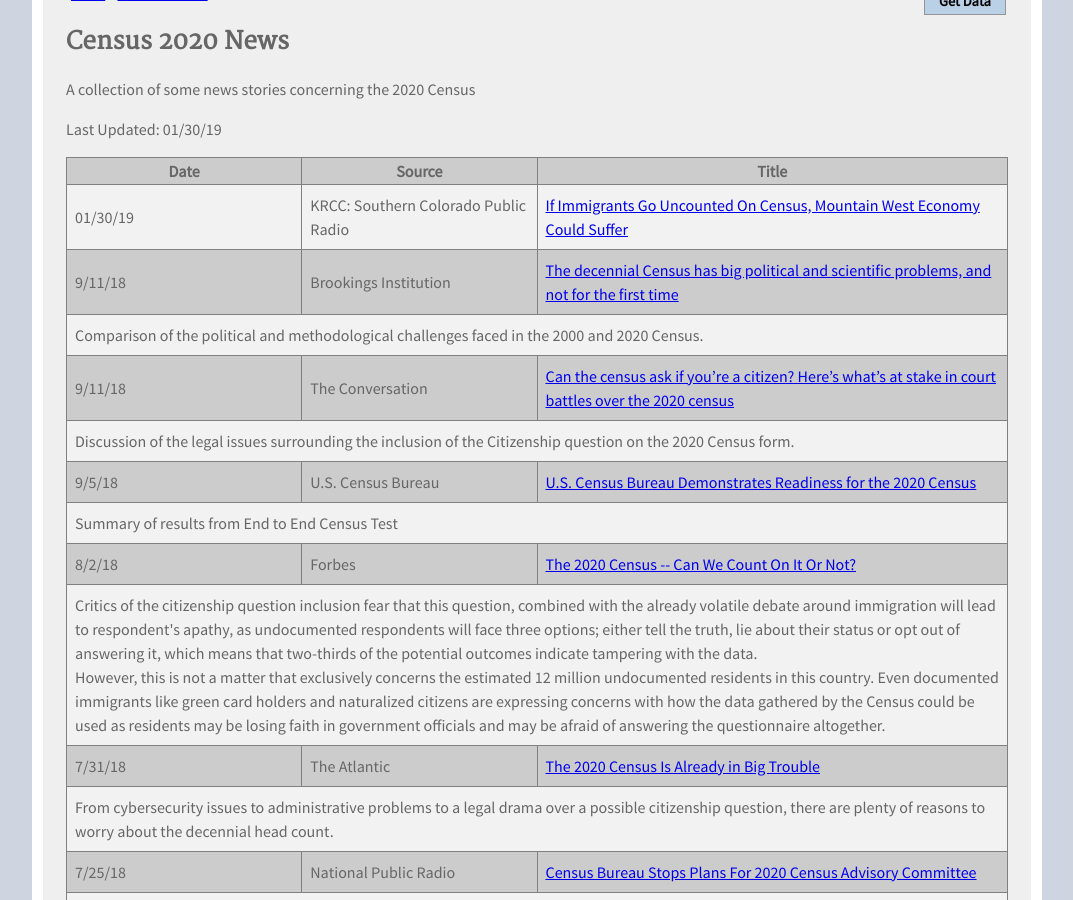
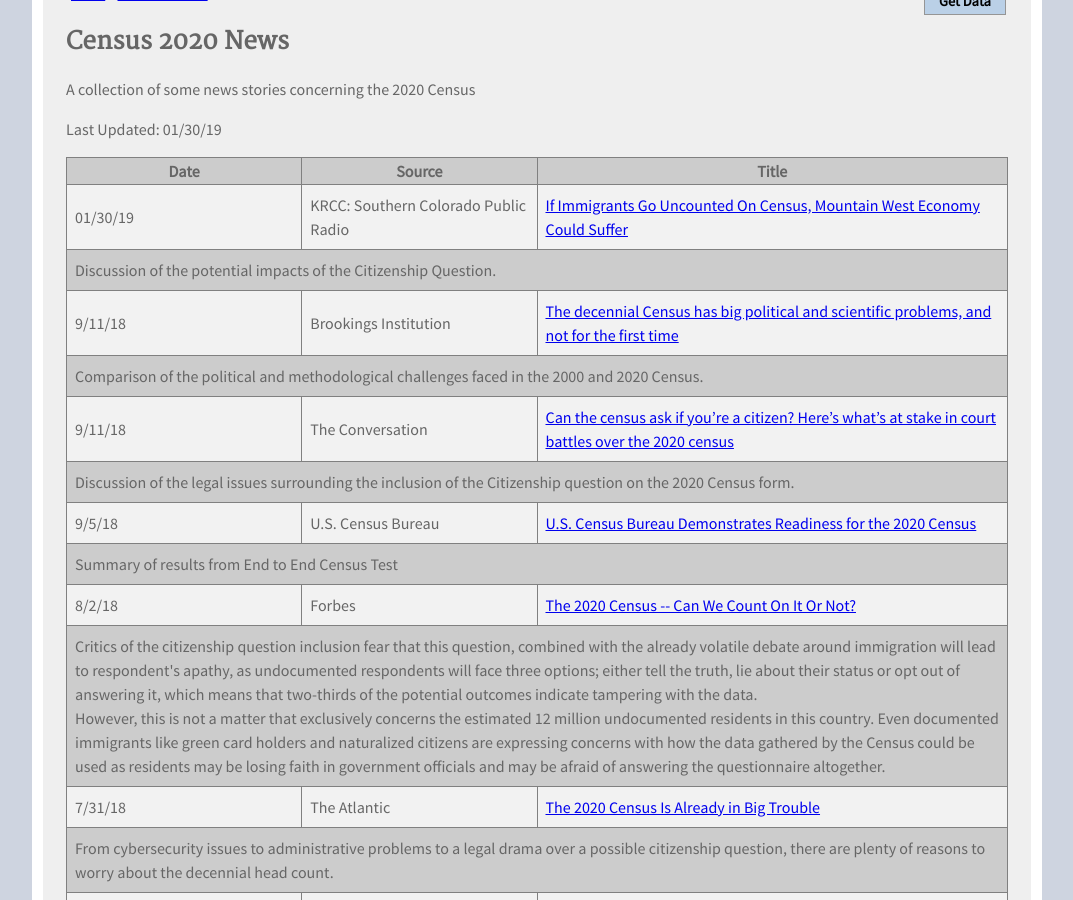
Before and after one commit to TBleess/Website_New, a Jekyll site: the page built from pages/5_CensusACS/2020-news.html, in a window 1280 px wide and 900 px high, scrolled down 327 px. Shown: the whole window, without its empty margins (103-1176 px from the left). Built offline with Jekyll 4.4.1, drawn with Linux system fonts in a browser that asks for light colours.

Commit message:
Update 2020-news.html

```diff
--- a/pages/5_CensusACS/2020-news.html
+++ b/pages/5_CensusACS/2020-news.html
@@ -35,6 +35,11 @@
 <td>KRCC:  Southern Colorado Public Radio</td>
 <td>
 <a href="http://www.krcc.org/post/if-immigrants-go-uncounted-census-mountain-west-economy-could-suffer" target="_blank"> If Immigrants Go Uncounted On Census, Mountain West Economy Could Suffer</a>
+</td>
+</tr>
+	<tr>
+<td colspan="3">
+Discussion of the potential impacts of the Citizenship Question.
 </td>
 </tr>
 <tr>
```
